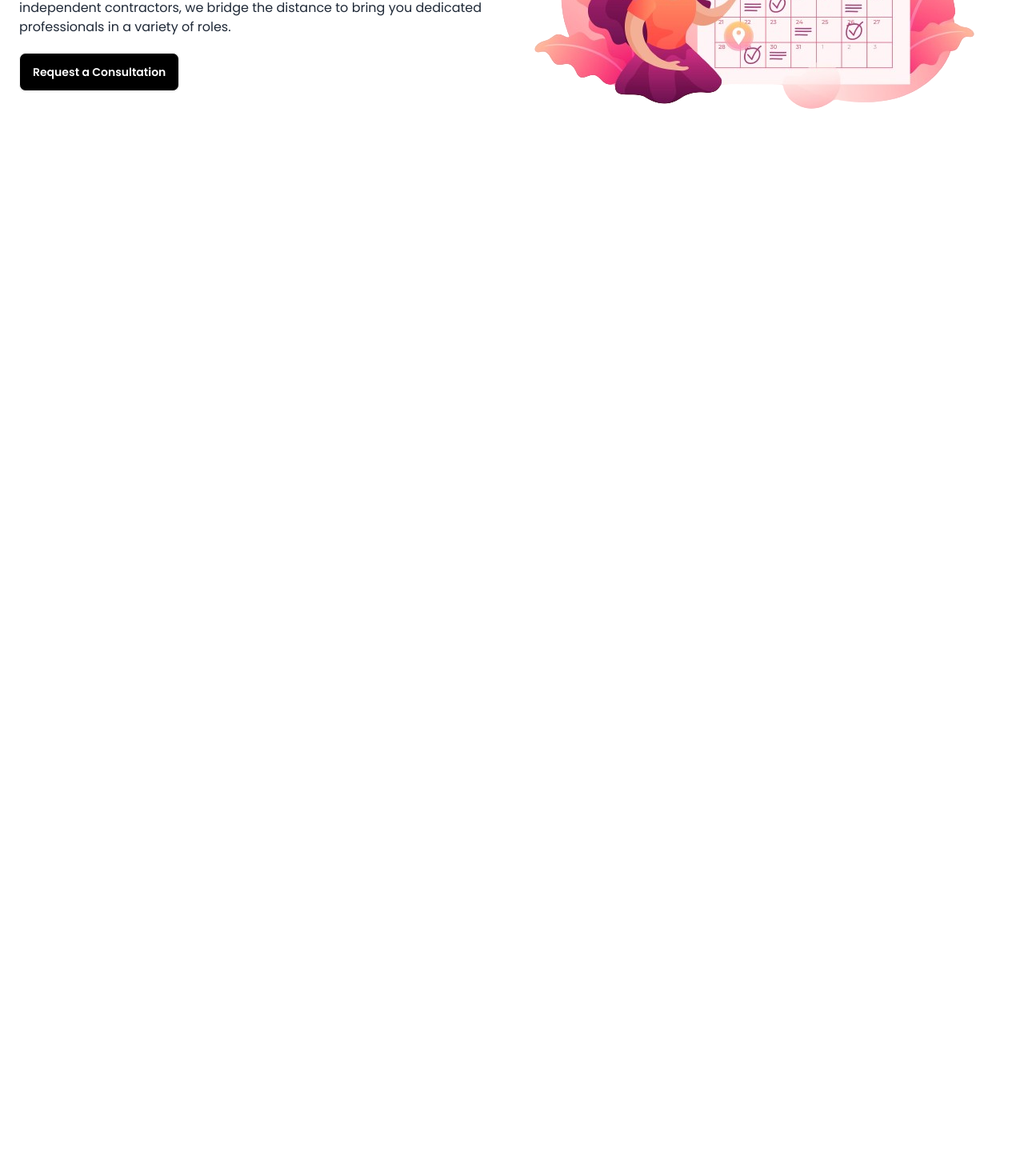
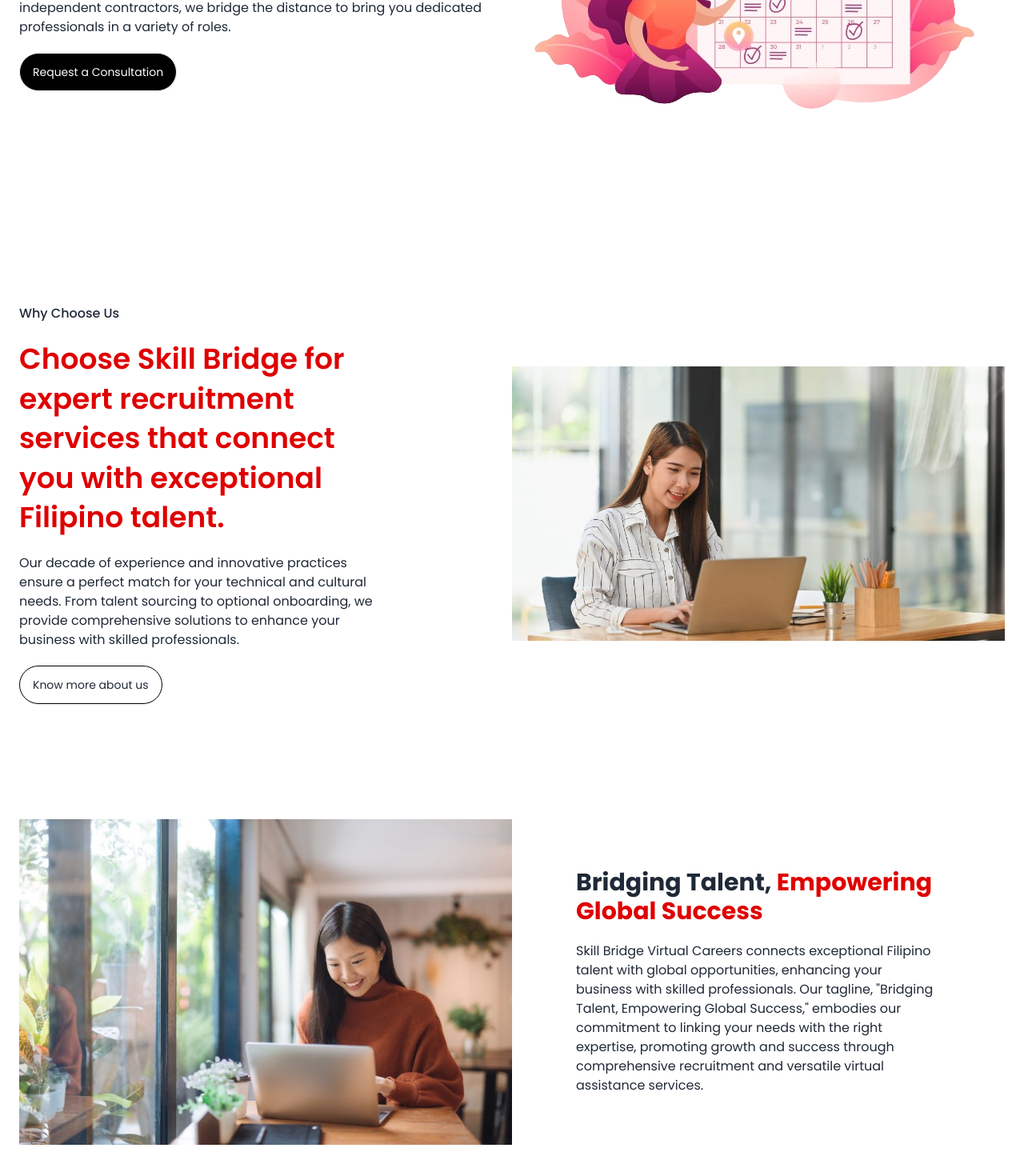
Before and after one commit to estoericull3nea/skillbridge, a React (Vite) app in the folder frontend/: page / in a window 1280 px wide. Shown: the part 460-1930 px from the top of the page at 80% size. Before the commit the page ends 800 px from the top, so only its background shows below. Built offline with nearby package versions, Linux system fonts and the light colour scheme.

Commit message:
ui of services in landing page

```diff
--- a/frontend/src/components/Hero.jsx
+++ b/frontend/src/components/Hero.jsx
@@ -6,7 +6,7 @@ const Hero = () => {
   return (
     <div className='min-h-[calc(100vh-68px)] grid grid-cols-1 lg:grid-cols-2 items-center'>
       <div className='left  space-y-5 '>
-        <h1 className='font-bold text-4xl mt-3 lg:mt-0 lg:text-5xl max-w-[500px]'>
+        <h1 className='font-semibold text-4xl mt-3 lg:mt-0 lg:text-5xl max-w-[500px]'>
           <span className='text-main'>Skill Bridge</span> Virtual Careers
         </h1>
         <div className='space-y-4 max-w-[600px]'>
@@ -17,7 +17,7 @@ const Hero = () => {
             bring you dedicated professionals in a variety of roles.
           </p>
         </div>
-        <button className='btn bg-black text-white hover:bg-slate-700'>
+        <button className='btn bg-black text-white rounded-full hover:bg-transparent hover:border-black hover:text-black font-normal'>
           Request a Consultation
         </button>
       </div>
--- a/frontend/src/components/LandingPage/BridgingTalent.jsx
+++ b/frontend/src/components/LandingPage/BridgingTalent.jsx
@@ -0,0 +1,31 @@
+import React from 'react'
+
+import WhereMeets from '../../assets/images/where_meets.jpg'
+
+const BridgingTalent = () => {
+  return (
+    <div className='my-36 grid grid-cols-1 lg:grid-cols-2 items-center'>
+      <div className='right '>
+        <img src={WhereMeets} alt='' />
+      </div>
+      <div className='left space-y-5 ms-0 lg:ms-20'>
+        <h1 className='font-bold text-2xl mt-3 lg:mt-0 lg:text-3xl max-w-[500px]'>
+          Bridging Talent,{' '}
+          <span className='text-main'>Empowering Global Success </span>
+        </h1>
+        <div className='space-y-4 max-w-[450px] '>
+          <p>
+            Skill Bridge Virtual Careers connects exceptional Filipino talent
+            with global opportunities, enhancing your business with skilled
+            professionals. Our tagline, "Bridging Talent, Empowering Global
+            Success," embodies our commitment to linking your needs with the
+            right expertise, promoting growth and success through comprehensive
+            recruitment and versatile virtual assistance services.
+          </p>
+        </div>
+      </div>
+    </div>
+  )
+}
+
+export default BridgingTalent
--- a/frontend/src/components/LandingPage/WhyChooseSkillBridge.jsx
+++ b/frontend/src/components/LandingPage/WhyChooseSkillBridge.jsx
@@ -0,0 +1,39 @@
+import React from 'react'
+
+import WhyChoose from '../../assets/images/why_choose.jpg'
+
+const WhyChooseSkillBridge = () => {
+  return (
+    <div className=' grid grid-cols-1 lg:grid-cols-2 items-center mt-10'>
+      <div className='left space-y-5 order-2 lg:order-1'>
+        <p className='font-medium'>Why Choose Us</p>
+        {/* <h1 className='font-bold text-2xl mt-3 lg:mt-0 lg:text-3xl max-w-[500px]'>
+          Why Choose <span className='text-main'>Skill Bridge</span>
+        </h1> */}
+
+        <h1 className='max-w-[450px] font-semibold text-4xl text-main leading-snug'>
+          Choose Skill Bridge for expert recruitment services that connect you
+          with exceptional Filipino talent.
+        </h1>
+
+        <div className='space-y-4 max-w-[450px]'>
+          <p>
+            Our decade of experience and innovative practices ensure a perfect
+            match for your technical and cultural needs. From talent sourcing to
+            optional onboarding, we provide comprehensive solutions to enhance
+            your business with skilled professionals.
+          </p>
+        </div>
+
+        <button className='btn bg-transparent border-black hover:bg-slate-800 hover:text-white rounded-full font-normal'>
+          Know more about us
+        </button>
+      </div>
+      <div className='right  order-1 lg:order-2'>
+        <img src={WhyChoose} alt='' />
+      </div>
+    </div>
+  )
+}
+
+export default WhyChooseSkillBridge
--- a/frontend/src/components/Navbar.jsx
+++ b/frontend/src/components/Navbar.jsx
@@ -365,7 +365,7 @@ const Navbar = () => {
                 <a>Register</a>
               </li>
             </ul>
-            <a className='btn hidden sm:flex bg-black text-white hover:bg-slate-700'>
+            <a className='hidden sm:flex btn bg-transparent border-black hover:bg-slate-800 hover:text-white rounded-full font-normal'>
               Get Started{' '}
               <span className='font-normal hidden md:block '>-- it's free</span>{' '}
             </a>
--- a/frontend/src/pages/userPages/Home.jsx
+++ b/frontend/src/pages/userPages/Home.jsx
@@ -1,11 +1,15 @@
 import React from 'react'
 import Navbar from '../../components/Navbar'
 import Hero from '../../components/Hero'
+import WhyChooseSkillBridge from '../../components/LandingPage/WhyChooseSkillBridge'
+import BridgingTalent from '../../components/LandingPage/BridgingTalent'
 const Home = () => {
   return (
     <div className='container'>
       <Navbar />
       <Hero />
+      <WhyChooseSkillBridge />
+      <BridgingTalent />
     </div>
   )
 }
```
Also changed, not shown: frontend/src/assets/images/where_meets.jpg (added), frontend/src/assets/images/why_choose.jpg (added).
